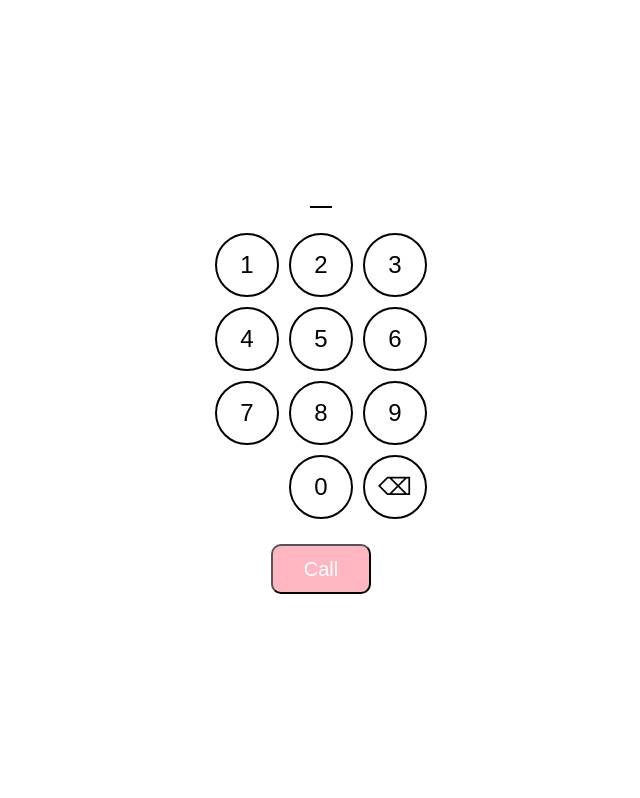
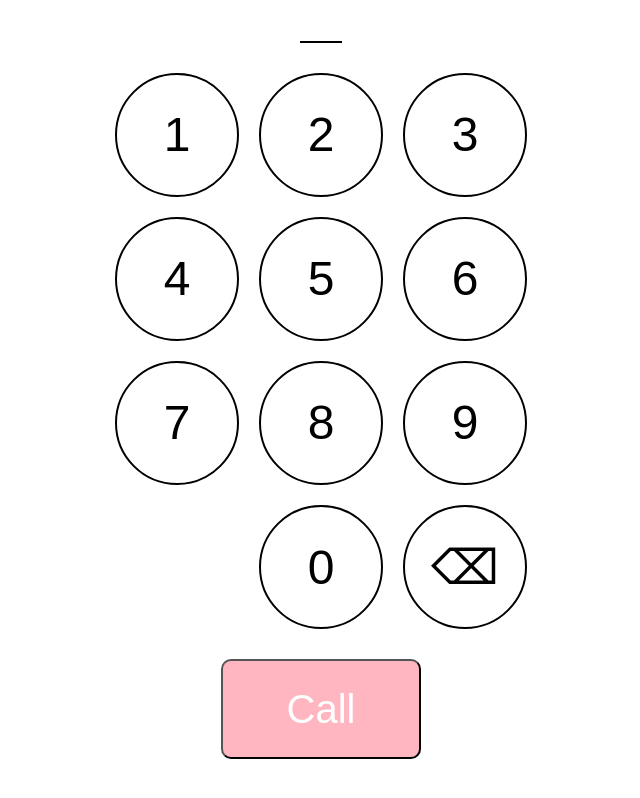
Before and after one commit to starfox1230/Phone-Number, a plain HTML site: page index.html in a window 1280 px wide. Shown: the whole page, without its empty margins (319-959 px from the left). Drawn offline with Linux system fonts and the light colour scheme.

Commit message:
Update index.html - Improved Size

```diff
--- a/index.html
+++ b/index.html
@@ -18,17 +18,17 @@
         overflow: hidden; /* Prevent scrolling */
     }
     .button {
-        width: 60px;
-        height: 60px;
+        width: 120px;
+        height: 120px;
         border-radius: 50%;
         border: 2px solid black;
         display: inline-flex;
         align-items: center;
         justify-content: center;
-        margin: 5px;
+        margin: 10px;
         background-color: white;
         color: black;
-        font-size: 24px;
+        font-size: 48px;
         cursor: pointer;
         transition: background-color 0.3s, color 0.3s;
     }
@@ -37,9 +37,9 @@
         color: white;
     }
     #display {
-        font-size: 24px;
+        font-size: 48px;
         margin-bottom: 20px;
-        padding: 0 10px; /* Add padding to ensure content does not touch the borders */
+        padding: 0 20px; /* Add padding to ensure content does not touch the borders */
         width: auto; /* Adjust width to be automatic based on content */
         max-width: 95%; /* Prevent it from extending too wide on larger screens */
         box-sizing: border-box; /* Include padding in width calculation */
@@ -52,10 +52,10 @@
     #call, #restart {
         background-color: #FFB6C1; /* Pink button for restart */
         color: white;
-        width: 100px;
-        height: 50px;
+        width: 200px;
+        height: 100px;
         border-radius: 10px;
-        font-size: 20px;
+        font-size: 40px;
         margin-top: 20px;
     }
     #restart {
```
